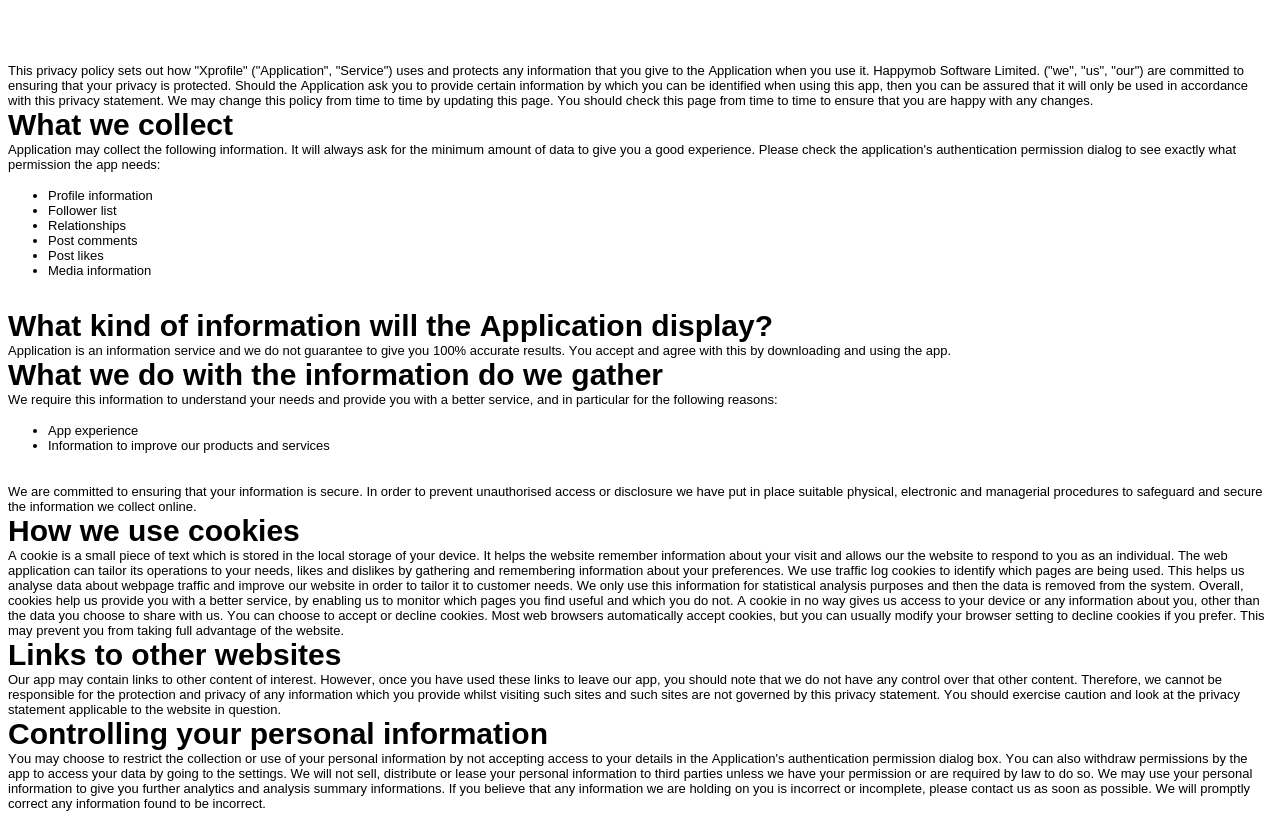
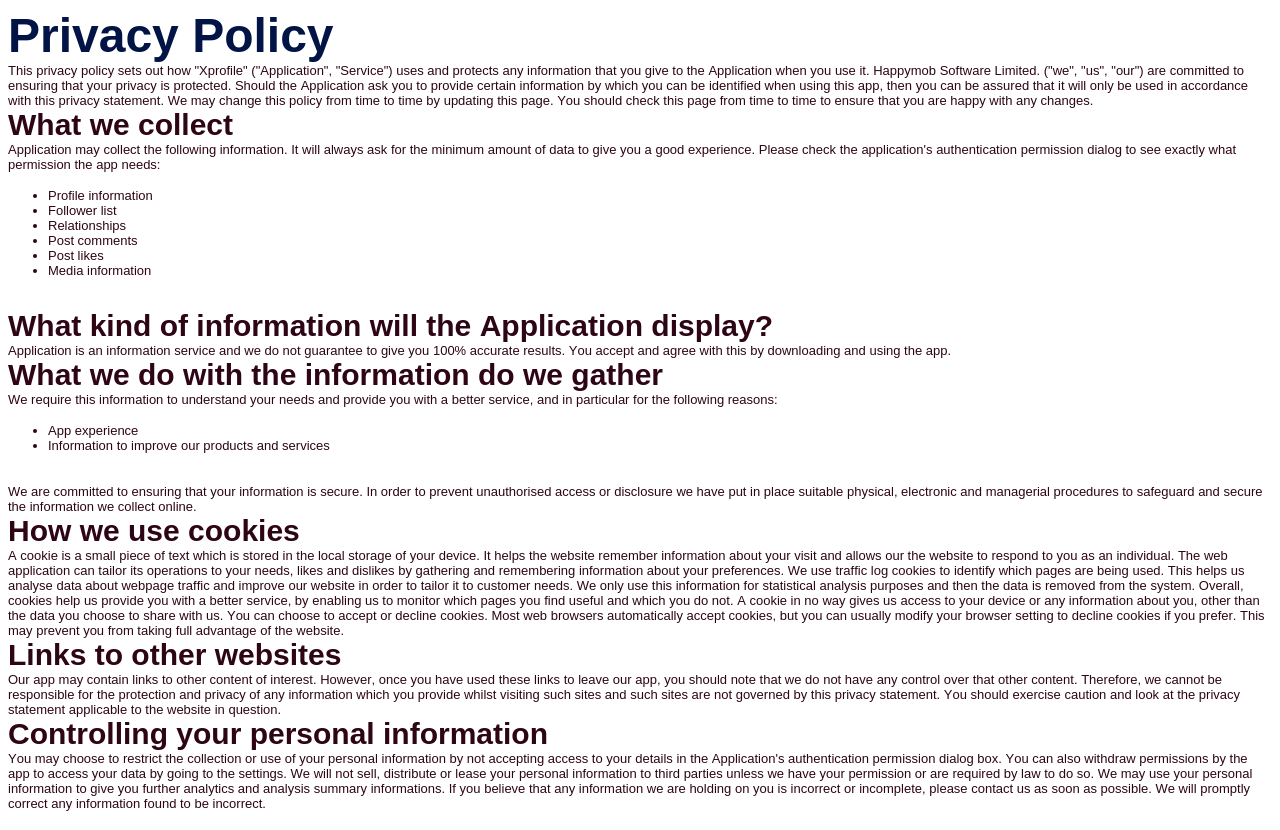
Before and after one commit to zhouguanghui/ins, a plain HTML site: page privacy.html in a window 1280 px wide. Drawn offline with Linux system fonts and the light colour scheme.

Commit message:
3 commit

```diff
--- a/privacy.html
+++ b/privacy.html
@@ -7,18 +7,18 @@
   <meta name="Generator" content="Cocoa HTML Writer">
   <meta name="CocoaVersion" content="2022.3">
   <style type="text/css">
-    p.p2 {margin: 0.0px 0.0px 0.0px 0.0px; font: 13.0px Arial; color: #000000; -webkit-text-stroke: #000000}
-    p.p4 {margin: 0.0px 0.0px 0.0px 0.0px; font: 10.0px Arial; color: #000000; -webkit-text-stroke: #000000; min-height: 11.0px}
-    li.li2 {margin: 0.0px 0.0px 0.0px 0.0px; font: 13.0px Arial; color: #000000; -webkit-text-stroke: #000000}
+    p.p2 {margin: 0.0px 0.0px 0.0px 0.0px; font: 13.0px Arial; color: #2d0515; -webkit-text-stroke: #000000}
+    p.p4 {margin: 0.0px 0.0px 0.0px 0.0px; font: 10.0px Arial; color: #2d0515; -webkit-text-stroke: #000000}
+    li.li2 {margin: 0.0px 0.0px 0.0px 0.0px; font: 13.0px Arial; color: #2d0515; -webkit-text-stroke: #000000}
     span.s1 {font-kerning: none}
     span.s2 {-webkit-text-stroke: 0px #000000}
     ul.ul1 {list-style-type: disc}
   </style>
 </head>
 <body>
-<h1 style="margin: 0.0px 0.0px 0.0px 0.0px; font: 48.0px Arial; color: #ffffff; -webkit-text-stroke: #ffffff"><span class="s1"><b>Privacy Policy</b></span></h1>
+<h1 style="margin: 0.0px 0.0px 0.0px 0.0px; font: 48.0px Arial; color: #011445; -webkit-text-stroke: #ffffff"><span class="s1"><b>Privacy Policy</b></span></h1>
 <p class="p2"><span class="s1">This privacy policy sets out how "Xprofile" ("Application", "Service") uses and protects any information that you give to the Application when you use it. Happymob Software Limited. ("we", "us", "our") are committed to ensuring that your privacy is protected. Should the Application ask you to provide certain information by which you can be identified when using this app, then you can be assured that it will only be used in accordance with this privacy statement. We may change this policy from time to time by updating this page. You should check this page from time to time to ensure that you are happy with any changes.</span></p>
-<h2 style="margin: 0.0px 0.0px 0.0px 0.0px; font: 30.0px Arial; color: #000000; -webkit-text-stroke: #000000"><span class="s1"><b>What we collect</b></span></h2>
+<h2 style="margin: 0.0px 0.0px 0.0px 0.0px; font: 30.0px Arial; color: #2d0515; -webkit-text-stroke: #000000"><span class="s1"><b>What we collect</b></span></h2>
 <p class="p2"><span class="s1">Application may collect the following information. It will always ask for the minimum amount of data to give you a good experience. Please check the application's authentication permission dialog to see exactly what permission the app needs:</span></p>
 <ul class="ul1">
   <li class="li2"><span class="s2"></span><span class="s1">Profile information<br>
@@ -35,9 +35,9 @@
 </span></li>
 </ul>
 <p class="p2"><span class="s1"> </span></p>
-<h2 style="margin: 0.0px 0.0px 0.0px 0.0px; font: 30.0px Arial; color: #000000; -webkit-text-stroke: #000000"><span class="s1"><b>What kind of information will the Application display?</b></span></h2>
+<h2 style="margin: 0.0px 0.0px 0.0px 0.0px; font: 30.0px Arial; color: #2d0515; -webkit-text-stroke: #000000"><span class="s1"><b>What kind of information will the Application display?</b></span></h2>
 <p class="p2"><span class="s1">Application is an information service and we do not guarantee to give you 100% accurate results. You accept and agree with this by downloading and using the app.</span></p>
-<h2 style="margin: 0.0px 0.0px 0.0px 0.0px; font: 30.0px Arial; color: #000000; -webkit-text-stroke: #000000"><span class="s1"><b>What we do with the information do we gather</b></span></h2>
+<h2 style="margin: 0.0px 0.0px 0.0px 0.0px; font: 30.0px Arial; color: #2d0515; -webkit-text-stroke: #000000"><span class="s1"><b>What we do with the information do we gather</b></span></h2>
 <p class="p2"><span class="s1">We require this information to understand your needs and provide you with a better service, and in particular for the following reasons:</span></p>
 <ul class="ul1">
   <li class="li2"><span class="s2"></span><span class="s1">App experience<br>
@@ -47,12 +47,13 @@
 </ul>
 <p class="p2"><span class="s1"> </span></p>
 <p class="p2"><span class="s1">We are committed to ensuring that your information is secure. In order to prevent unauthorised access or disclosure we have put in place suitable physical, electronic and managerial procedures to safeguard and secure the information we collect online.</span></p>
-<h2 style="margin: 0.0px 0.0px 0.0px 0.0px; font: 30.0px Arial; color: #000000; -webkit-text-stroke: #000000"><span class="s1"><b>How we use cookies</b></span></h2>
+<h2 style="margin: 0.0px 0.0px 0.0px 0.0px; font: 30.0px Arial; color: #2d0515; -webkit-text-stroke: #000000"><span class="s1"><b>How we use cookies</b></span></h2>
 <p class="p2"><span class="s1">A cookie is a small piece of text which is stored in the local storage of your device. It helps the website remember information about your visit and allows our the website to respond to you as an individual. The web application can tailor its operations to your needs, likes and dislikes by gathering and remembering information about your preferences. We use traffic log cookies to identify which pages are being used. This helps us analyse data about webpage traffic and improve our website in order to tailor it to customer needs. We only use this information for statistical analysis purposes and then the data is removed from the system. Overall, cookies help us provide you with a better service, by enabling us to monitor which pages you find useful and which you do not. A cookie in no way gives us access to your device or any information about you, other than the data you choose to share with us. You can choose to accept or decline cookies. Most web browsers automatically accept cookies, but you can usually modify your browser setting to decline cookies if you prefer. This may prevent you from taking full advantage of the website.</span></p>
-<h2 style="margin: 0.0px 0.0px 0.0px 0.0px; font: 30.0px Arial; color: #000000; -webkit-text-stroke: #000000"><span class="s1"><b>Links to other websites</b></span></h2>
+<h2 style="margin: 0.0px 0.0px 0.0px 0.0px; font: 30.0px Arial; color: #2d0515; -webkit-text-stroke: #000000"><span class="s1"><b>Links to other websites</b></span></h2>
 <p class="p2"><span class="s1">Our app may contain links to other content of interest. However, once you have used these links to leave our app, you should note that we do not have any control over that other content. Therefore, we cannot be responsible for the protection and privacy of any information which you provide whilst visiting such sites and such sites are not governed by this privacy statement. You should exercise caution and look at the privacy statement applicable to the website in question.</span></p>
-<h2 style="margin: 0.0px 0.0px 0.0px 0.0px; font: 30.0px Arial; color: #000000; -webkit-text-stroke: #000000"><span class="s1"><b>Controlling your personal information</b></span></h2>
+<h2 style="margin: 0.0px 0.0px 0.0px 0.0px; font: 30.0px Arial; color: #2d0515; -webkit-text-stroke: #000000"><span class="s1"><b>Controlling your personal information</b></span></h2>
 <p class="p2"><span class="s1">You may choose to restrict the collection or use of your personal information by not accepting access to your details in the Application's authentication permission dialog box. You can also withdraw permissions by the app to access your data by going to the settings. We will not sell, distribute or lease your personal information to third parties unless we have your permission or are required by law to do so. We may use your personal information to give you further analytics and analysis summary informations. If you believe that any information we are holding on you is incorrect or incomplete, please contact us as soon as possible. We will promptly correct any information found to be incorrect.</span></p>
-<p class="p4"><span class="s1"></span><br></p>
+<p class="p4"><span class="s1"><br>
+</span></p>
 </body>
 </html>
```
